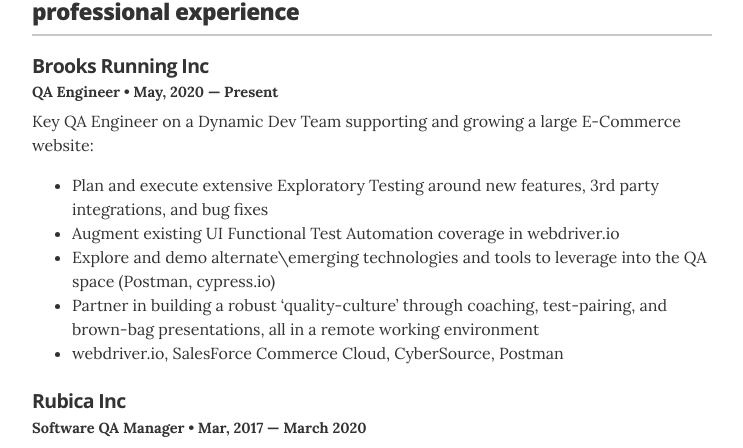
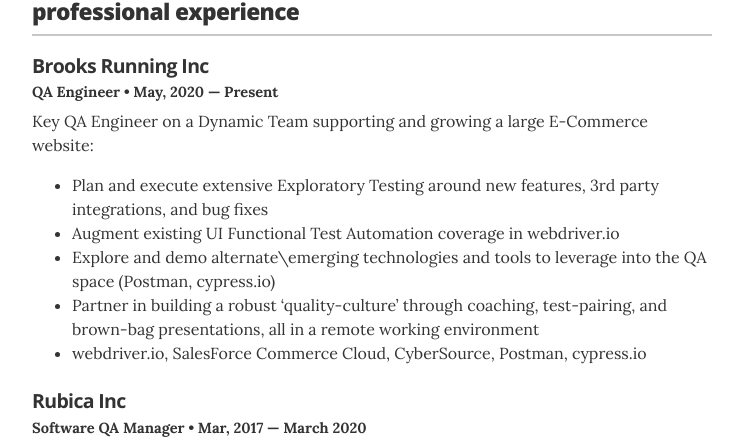
Before and after one commit to rharmaning/rharmaning.github.io, a Jekyll site: the page built from index.html, in a window 1280 px wide and 900 px high, scrolled down 607 px. Shown: the part 149-597 px from the top of the window, without its empty margins (268-1011 px from the left). Built offline with Jekyll 4.4.1, drawn with Linux system fonts in a browser that asks for light colours.

Commit message:
small updates

```diff
--- a/_layouts/resume.html
+++ b/_layouts/resume.html
@@ -69,13 +69,13 @@
             <div class="resume-item" itemscope itemprop="worksFor" itemtype="http://schema.org/Organization">
                 <h3 class="resume-item-title" itemprop="name">Brooks Running Inc</h3>
                 <h4 class="resume-item-details" itemprop="description">QA Engineer &bull; May, 2020 &mdash; Present</h4>
-                <p class="resume-item-copy">Key QA Engineer on a Dynamic Dev Team supporting and growing a large E-Commerce website:</p>
+                <p class="resume-item-copy">Key QA Engineer on a Dynamic Team supporting and growing a large E-Commerce website:</p>
                 <ul class="resume-item-list">
                     <li>Plan and execute extensive Exploratory Testing around new features, 3rd party integrations, and bug fixes</li>
                     <li>Augment existing UI Functional Test Automation coverage in webdriver.io</li>
                     <li>Explore and demo alternate\emerging technologies and tools to leverage into the QA space (Postman, cypress.io)</li>
                     <li>Partner in building a robust ‘quality-culture’ through coaching, test-pairing, and brown-bag presentations, all in a remote working environment</li>
-                    <li>webdriver.io, SalesForce Commerce Cloud, CyberSource, Postman</li>
+                    <li>webdriver.io, SalesForce Commerce Cloud, CyberSource, Postman, cypress.io</li>
                 </ul>
             </div>
 
```
